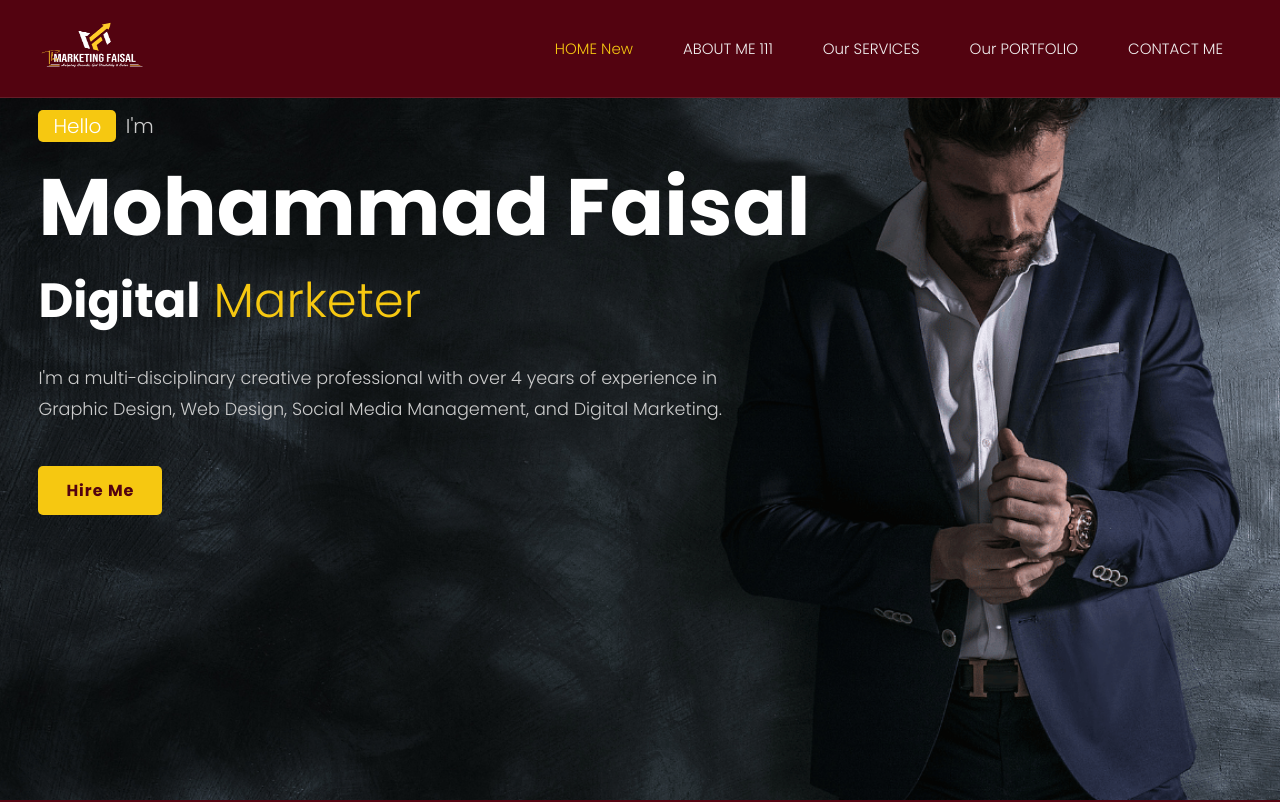
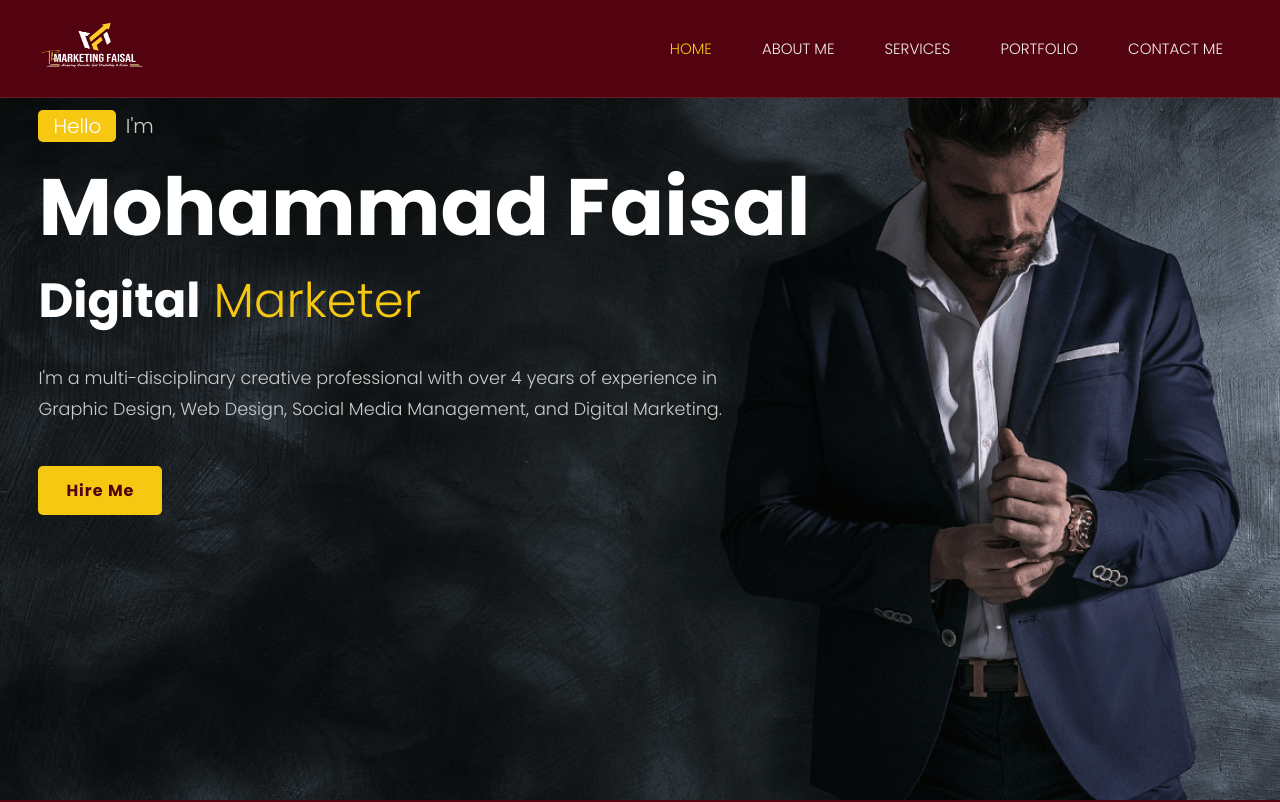
Before and after one commit to sabiatasleem35/themarketingfaisal, a plain HTML site: page index.html in a window 1280 px wide. Shown: the top 802 px of the page. Drawn offline with nearby package versions, Linux system fonts and the light colour scheme.

Commit message:
old menu

```diff
--- a/index.html
+++ b/index.html
@@ -25,10 +25,10 @@
         <a href="" class="logo"><img src="images/Untitled-1 (2).png"></a>
 
         <ul class="navlist">
-            <li><a href="#home" class="active">HOME New</a></li>
-            <li><a href="#about" class="">ABOUT ME 111</a></li>
-            <li><a href="#services" class="">Our SERVICES</a></li>
-            <li><a href="#portfolio" class="">Our PORTFOLIO</a></li>
+            <li><a href="#home" class="active">HOME</a></li>
+            <li><a href="#about" class="">ABOUT ME</a></li>
+            <li><a href="#services" class="">SERVICES</a></li>
+            <li><a href="#portfolio" class="">PORTFOLIO</a></li>
             <li><a href="#contact" class="">CONTACT ME</a></li>
         </ul>
 
```
